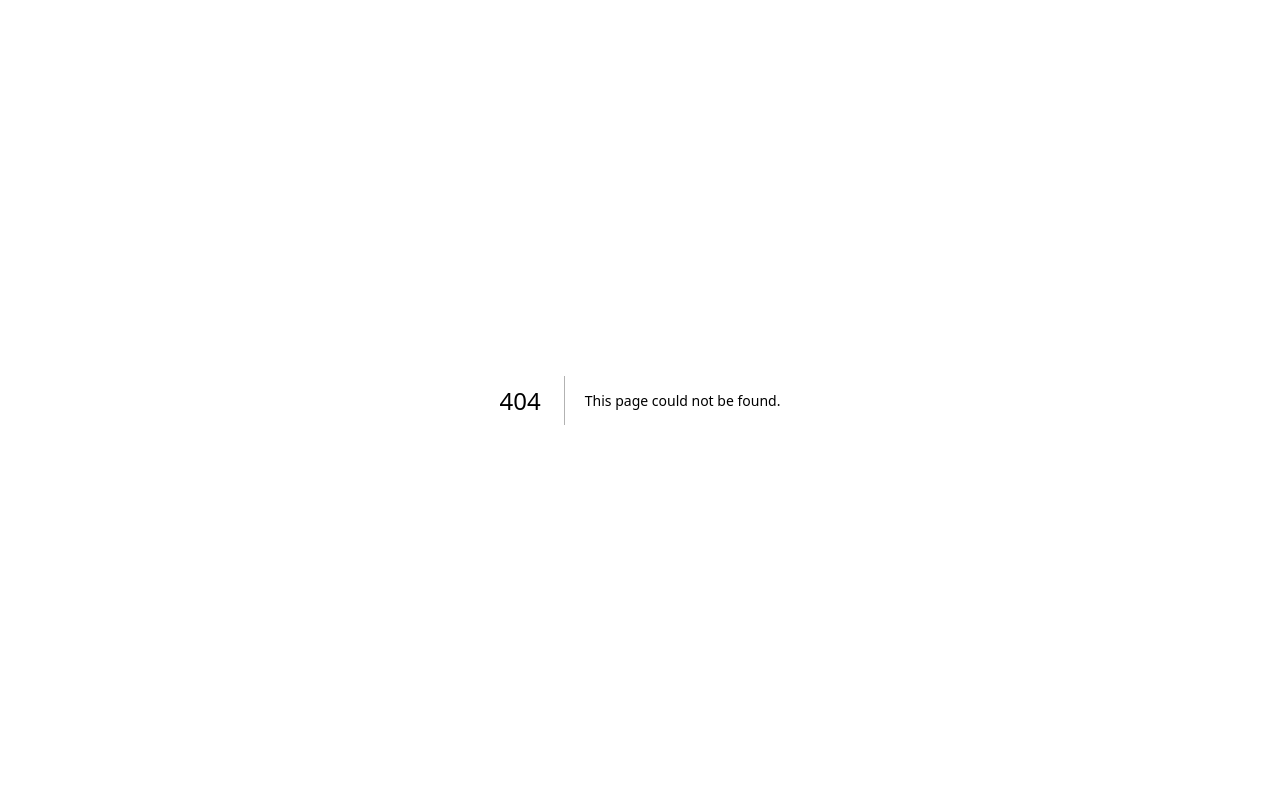
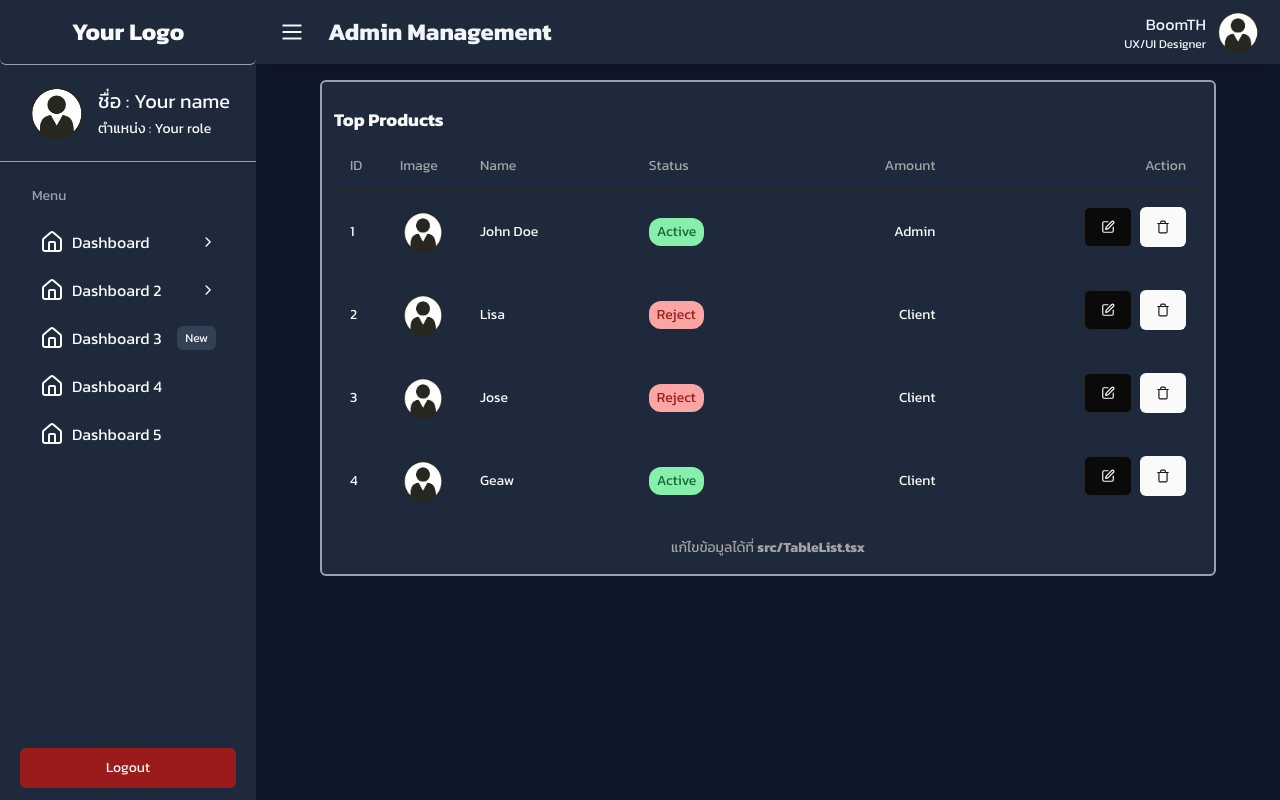
Before and after one commit to BoomTHDev/dashboard-nextjs-dark, a Next.js app: page /dashboard/user in a window 1280 px wide. Before the commit this address had no page. Built offline with nearby package versions, Linux system fonts and the light colour scheme.

Commit message:
added 1 sub page

```diff
--- /dev/null
+++ b/src/app/dashboard/user/page.tsx
@@ -0,0 +1,71 @@
+import { Button } from '@/components/ui/button'
+import {
+    Table,
+    TableBody,
+    TableCaption,
+    TableCell,
+    TableHead,
+    TableHeader,
+    TableRow,
+} from '@/components/ui/table'
+import { TABLE_USERS_LIST } from '@/list/TableList'
+import { Edit, Trash } from 'lucide-react'
+import Image from 'next/image'
+
+export default function UserPage() {
+    return (
+        <div className='px-3 py-4 rounded-md bg-slate-800 overflow-auto border-2 border-slate-400'>
+            <h3 className='text-lg font-bold py-2 sticky top-0 bg-slate-800 z-10'>Top Products</h3>
+            <Table>
+                <TableCaption>แก้ไขข้อมูลได้ที่ <strong>src/TableList.tsx</strong></TableCaption>
+                <TableHeader>
+                    <TableRow className='text-md'>
+                        <TableHead className='w-[50px]'>ID</TableHead>
+                        <TableHead className='w-[80px]'>Image</TableHead>
+                        <TableHead>Name</TableHead>
+                        <TableHead>Status</TableHead>
+                        <TableHead className="text-right">Amount</TableHead>
+                        <TableHead className="text-right">Action</TableHead>
+                    </TableRow>
+                </TableHeader>
+                <TableBody>
+                    {TABLE_USERS_LIST.map((item, index) => (
+                        <TableRow key={index} className='text-md'>
+                            <TableCell className="font-medium">{item.id}</TableCell>
+                            <TableCell>
+                                <Image
+                                    alt=''
+                                    src={item.image || '/no-avatar.png'}
+                                    width={40}
+                                    height={40}
+                                    className='rounded-md overflow-hidden w-[40px] h-[40px] sm:w-[50px] sm:h-[50px]'
+                                />
+                            </TableCell>
+                            <TableCell className="max-w-[100px] sm:max-w-none truncate">{item.name}</TableCell>
+                            <TableCell>
+                                <div className='flex items-center'>
+                                    {item.status === 'Active' ? (
+                                        <div className='text-green-800 bg-green-300 px-2 py-1 rounded-xl text-center text-xs sm:text-sm'>Active</div>
+                                    ) : item.status === 'Pending' ? (
+                                        <div className='text-yellow-800 bg-yellow-300 px-2 py-1 rounded-xl text-center text-xs sm:text-sm'>Pending</div>
+                                    ) : (
+                                        <div className='text-red-800 bg-red-300 px-2 py-1 rounded-xl text-center text-xs sm:text-sm'>Reject</div>
+                                    )}
+                                </div>
+                            </TableCell>
+                            <TableCell className="text-right">{item.role}</TableCell>
+                            <TableCell className="justify-end flex items-center gap-2 ">
+                                <Button variant={'outline'}>
+                                    <Edit size={14} />
+                                </Button>
+                                <Button>
+                                    <Trash size={14} />
+                                </Button>
+                            </TableCell>
+                        </TableRow>
+                    ))}
+                </TableBody>
+            </Table>
+        </div>
+    )
+}
--- a/src/components/table/TableProd.tsx
+++ b/src/components/table/TableProd.tsx
@@ -1,4 +1,3 @@
-import { Button } from '@/components/ui/button'
 import {
     Table,
     TableBody,
--- a/src/list/MenuList.ts
+++ b/src/list/MenuList.ts
@@ -1,5 +1,5 @@
 import { Home } from 'lucide-react'
-import { MenuList, TableThreeList } from '../type/types'
+import { MenuList } from '../type/types'
 
 export const MENU_LIST: MenuList[] = [
     {
@@ -9,8 +9,8 @@ export const MENU_LIST: MenuList[] = [
         subMenu: true,
         subMenuItem: [
             {
-                title: 'Sub 1',
-                path: '/dashboard',
+                title: 'Users',
+                path: '/dashboard/user',
                 Icon: Home,
                 badge: true,
                 badgeText: 'New',
--- a/src/list/TableList.ts
+++ b/src/list/TableList.ts
@@ -1,29 +1,6 @@
-import { TableOneList, TableThreeList, TableTwoList } from '@/type/types'
+import { TableTwoList, TableUsersList } from '@/type/types'
 import { Facebook, Linkedin, Twitter } from 'lucide-react'
 
-export const TABLE_ONE_LIST: TableOneList[] = [
-    {
-        id: 1,
-        Icon: Facebook,
-        name: 'BoomTH',
-        status: 'Active',
-        amount: '$250.00'
-    },
-    {
-        id: 2,
-        Icon: Linkedin,
-        name: 'KobDemy',
-        status: 'Reject',
-        amount: '$500.00'
-    },
-    {
-        id: 3,
-        Icon: Twitter,
-        name: 'Petch',
-        status: 'Pending',
-        amount: '$500.00'
-    }
-]
 
 export const TABLE_TWO_LIST: TableTwoList[] = [
     {
@@ -42,21 +19,35 @@ export const TABLE_TWO_LIST: TableTwoList[] = [
     }
 ]
 
-
-export const TABLE_THREE_LIST: TableThreeList[] = [
+export const TABLE_USERS_LIST: TableUsersList[] = [
     {
-        package: 'Package 1',
-        invoice_date: '2022-01-01',
-        status: 'Active',
+        id: 1,
+        name: 'John Doe',
+        role: 'Admin',
+        email: 'john@gmail.com',
+        status: 'Active'
     },
     {
-        package: 'Package 2',
-        invoice_date: '2022-01-02',
-        status: 'Pending',
+        id: 2,
+        name: 'Lisa',
+        role: 'Client',
+        email: 'lisa@gmail.com',
+        status: 'Reject'
     },
     {
-        package: 'Package 3',
-        invoice_date: '2022-01-02',
-        status: 'Reject',
+        id: 3,
+        name: 'Jose',
+        role: 'Client',
+        email: 'lisa@gmail.com',
+        status: 'Reject'
     },
+    {
+        id: 4,
+        name: 'Geaw',
+        role: 'Client',
+        email: 'lisa@gmail.com',
+        status: 'Active'
+    },
+
+
 ]
```
Also changed, not shown: src/type/types.ts (+7 -11 lines).
